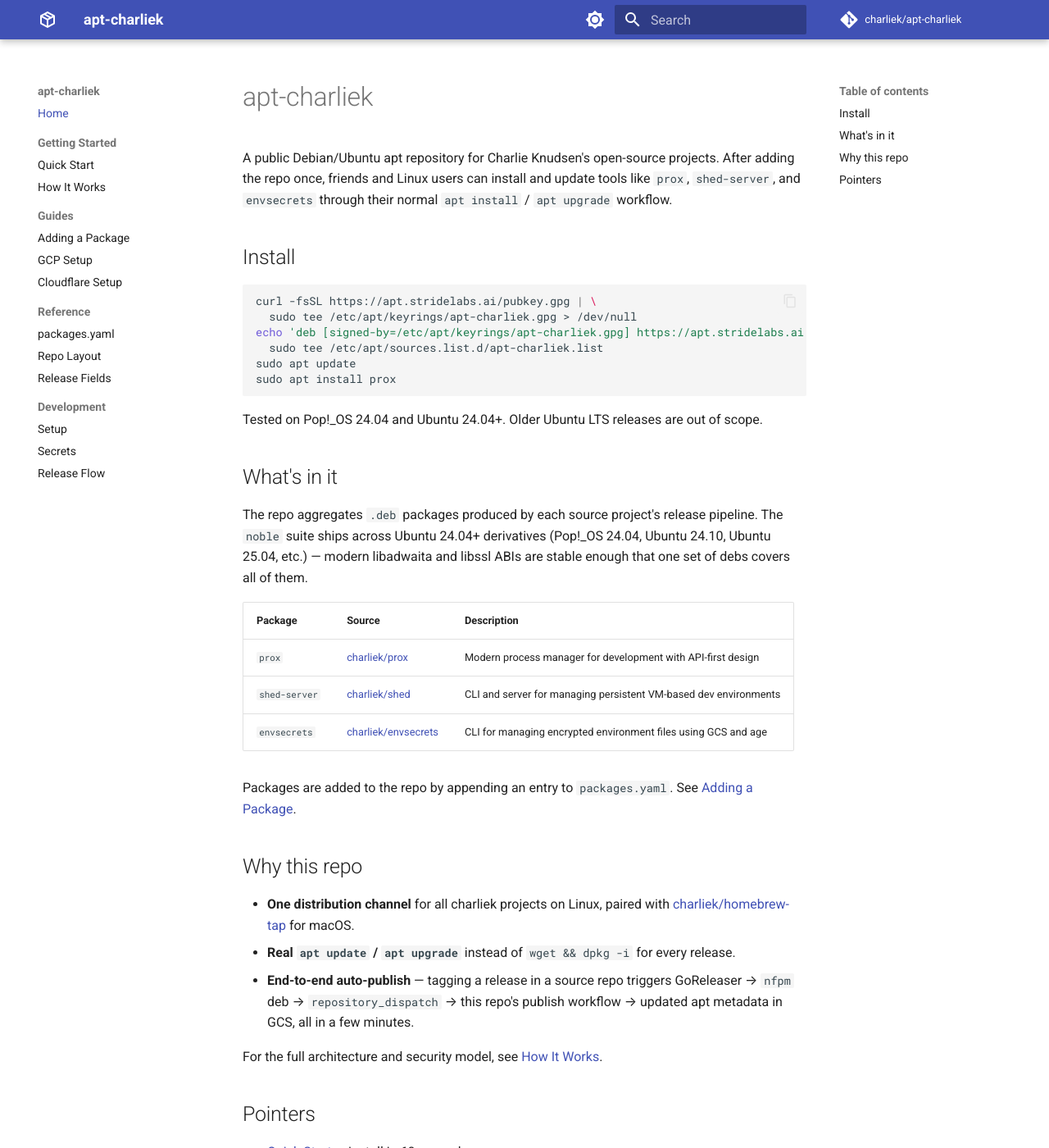
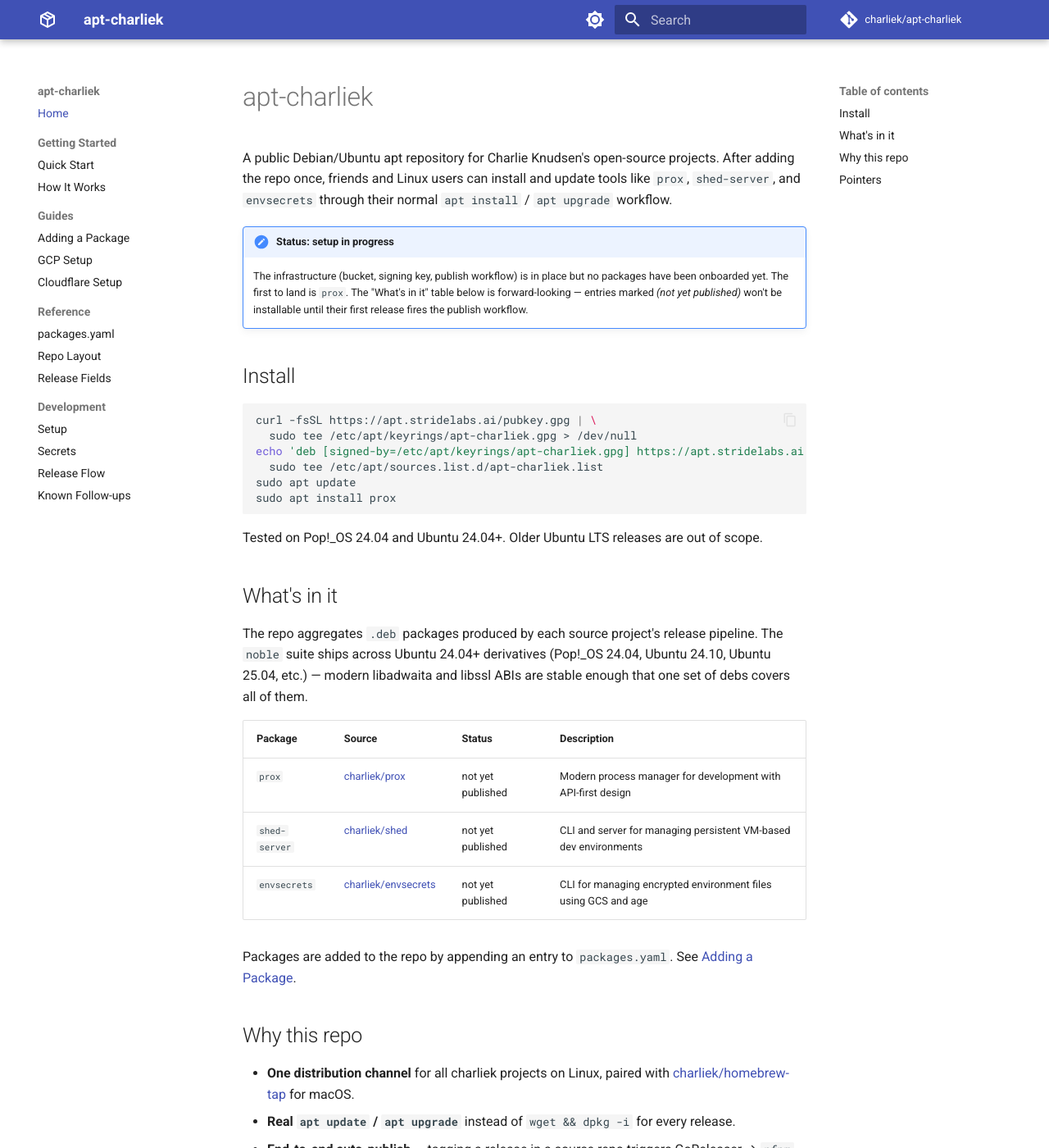
Before and after one commit to charliek/apt-charliek, an MkDocs documentation site: the page built from docs/index.md, in a window 1280 px wide and 1400 px high. Shown: the whole window at 82% size. Built offline with MkDocs 1.6.1 and Material for MkDocs 9.7.7, drawn with Linux system fonts in a browser that asks for light colours; comment, search, counter and statistics services are not loaded.

```diff
--- a/docs/index.md
+++ b/docs/index.md
@@ -1,6 +1,13 @@
 # apt-charliek
 
 A public Debian/Ubuntu apt repository for Charlie Knudsen's open-source projects. After adding the repo once, friends and Linux users can install and update tools like `prox`, `shed-server`, and `envsecrets` through their normal `apt install` / `apt upgrade` workflow.
+
+!!! note "Status: setup in progress"
+    The infrastructure (bucket, signing key, publish workflow) is in place
+    but no packages have been onboarded yet. The first to land is `prox`.
+    The "What's in it" table below is forward-looking — entries marked
+    *(not yet published)* won't be installable until their first release
+    fires the publish workflow.
 
 ## Install
 
@@ -19,11 +26,11 @@ Tested on Pop!_OS 24.04 and Ubuntu 24.04+. Older Ubuntu LTS releases are out of
 
 The repo aggregates `.deb` packages produced by each source project's release pipeline. The `noble` suite ships across Ubuntu 24.04+ derivatives (Pop!_OS 24.04, Ubuntu 24.10, Ubuntu 25.04, etc.) — modern libadwaita and libssl ABIs are stable enough that one set of debs covers all of them.
 
-| Package | Source | Description |
-|---|---|---|
-| `prox` | [charliek/prox](https://github.com/charliek/prox) | Modern process manager for development with API-first design |
-| `shed-server` | [charliek/shed](https://github.com/charliek/shed) | CLI and server for managing persistent VM-based dev environments |
-| `envsecrets` | [charliek/envsecrets](https://github.com/charliek/envsecrets) | CLI for managing encrypted environment files using GCS and age |
+| Package | Source | Status | Description |
+|---|---|---|---|
+| `prox` | [charliek/prox](https://github.com/charliek/prox) | not yet published | Modern process manager for development with API-first design |
+| `shed-server` | [charliek/shed](https://github.com/charliek/shed) | not yet published | CLI and server for managing persistent VM-based dev environments |
+| `envsecrets` | [charliek/envsecrets](https://github.com/charliek/envsecrets) | not yet published | CLI for managing encrypted environment files using GCS and age |
 
 Packages are added to the repo by appending an entry to `packages.yaml`. See [Adding a Package](guides/adding-a-package.md).
 
--- a/mkdocs.yml
+++ b/mkdocs.yml
@@ -91,6 +91,7 @@ nav:
       - Setup: development/setup.md
       - Secrets: development/secrets.md
       - Release Flow: development/release-flow.md
+      - Known Follow-ups: development/follow-ups.md
 
 extra:
   social:
```
Also changed, not shown: docs/development/follow-ups.md (added, +55 -0 lines), docs/development/secrets.md (+9 -3 lines), docs/getting-started/how-it-works.md (+1 -1 lines), docs/getting-started/quick-start.md (+11 -0 lines), docs/reference/repo-layout.md (+1 -1 lines), .mise.toml, 6 other files.
